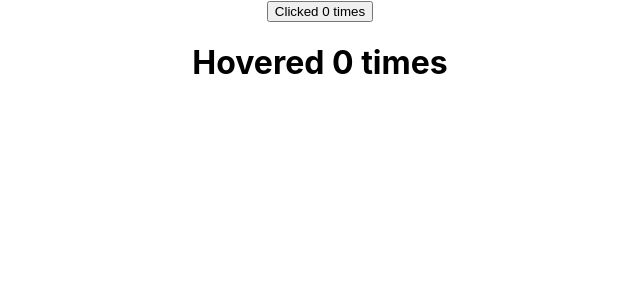
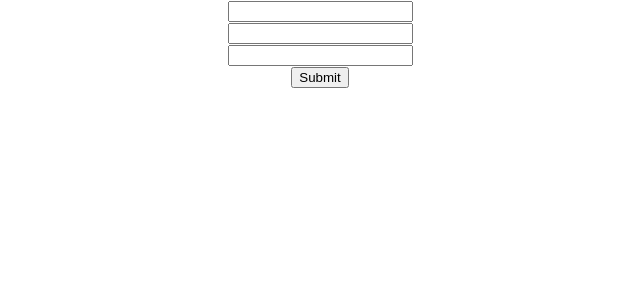
Before and after one commit to akriti0210/Project, a React (Create React App) app in the folder react-app/: page / in a window 1280 px wide. Shown: the top 300 px of the page, without its empty margins (320-960 px from the left). Built offline with nearby package versions, Linux system fonts and the light colour scheme.

Commit message:
context and http

```diff
--- a/react-app/package.json
+++ b/react-app/package.json
@@ -6,6 +6,7 @@
     "@testing-library/jest-dom": "^5.16.1",
     "@testing-library/react": "^12.1.2",
     "@testing-library/user-event": "^13.5.0",
+    "axios": "^0.26.0",
     "react": "^17.0.2",
     "react-dom": "^17.0.2",
     "react-scripts": "5.0.0",
--- a/react-app/src/App.js
+++ b/react-app/src/App.js
@@ -34,6 +34,10 @@ import ClickCounterTwo from './components/ClickCounterTwo';
 import HoverCounterTwo from './components/HoverCounterTwo';
 import User from './components/User';
 import CounterRenderProp from './components/CounterRenderProp';
+import ComponentC from './components/ComponentC';
+import { UserProvider } from './components/userContext';
+import PostList from './httpcomponent/PostList';
+import PostForm from './httpcomponent/PostForm';
 
 // function App() {
 //   return (
@@ -61,6 +65,17 @@ class App extends Component {
     return (
       <div className='App'>
 
+        {/* Post request */}
+        <PostForm />
+
+        {/* Get request */}
+        {/* <PostList /> */}
+
+        {/* <UserProvider value="Akriti">
+          <ComponentC />
+        </UserProvider> */}
+
+
         {/* ClickCounterTwo and HoverCounterTwo are Render Props
         The count state and incrementCount method from CounterRenderProp component are passed as
         props to ClickCounterTwo and HoverCounterTwo component
@@ -81,7 +96,7 @@ class App extends Component {
         /> */}
 
         {/* if render is not used */}
-        <CounterRenderProp>
+        {/* <CounterRenderProp>
           {(count, incrementCount) => (
             <ClickCounterTwo count={count} incrementCount={incrementCount} />
           )}
@@ -90,7 +105,7 @@ class App extends Component {
           {(count, incrementCount) => (
             <HoverCounterTwo count={count} incrementCount={incrementCount} />
           )}
-        </CounterRenderProp>
+        </CounterRenderProp> */}
 
         {/* <ClickCounterTwo />
         <HoverCounterTwo />
--- /dev/null
+++ b/react-app/src/components/ComponentC.js
@@ -0,0 +1,10 @@
+import React, { Component } from 'react'
+import ComponentE from './ComponentE'
+
+export class ComponentC extends Component {
+    render() {
+        return <ComponentE />
+    }
+}
+
+export default ComponentC
--- /dev/null
+++ b/react-app/src/components/ComponentE.js
@@ -0,0 +1,18 @@
+import React, { Component } from 'react'
+import ComponentF from './ComponentF'
+import UserContext from './userContext'
+
+class ComponentE extends Component {
+    static contextType = UserContext
+    render() {
+        return (
+            <div>
+                Component E context {this.context}
+                <ComponentF />
+            </div>
+        )
+    }
+}
+
+// ComponentE.contextType = UserContext
+export default ComponentE
--- /dev/null
+++ b/react-app/src/components/ComponentF.js
@@ -0,0 +1,41 @@
+import React, { Component } from 'react'
+import UserContext, { UserConsumer } from './userContext'
+
+class ComponentF extends Component {
+    render() {
+        return (
+
+            //passing the function as a child to the consumer component
+            //component F consumes the username and simply render it as a part of JSX
+            <UserConsumer>
+                {
+                    //accepting context value as a parameter and
+                    //it can be used within the function body to
+                    //return a react element
+                    (username) => {
+                        return <div>Hello {username}</div>
+                    }
+                }
+            </UserConsumer>
+        )
+    }
+}
+
+export default ComponentF
+
+//Consuming multiple contexts
+
+// function Context() {
+//     return (
+//         <ThemeContext.Consumer>
+//             {(theme) => {
+//                 <UserContext.Consumer>
+//                     {(user) => {
+                            // passing props to a component
+//                         <ProfilePage user={user} theme={theme}/>
+//                     }}
+//                 </UserContext.Consumer>
+//             }}
+//         </ThemeContext.Consumer>
+//     )
+// }
--- /dev/null
+++ b/react-app/src/components/userContext.js
@@ -0,0 +1,11 @@
+import React from "react"
+
+const UserContext = React.createContext()
+// const UserContext = React.createContext('Codevolution')
+
+const UserProvider = UserContext.Provider
+const UserConsumer = UserContext.Consumer
+
+export { UserProvider, UserConsumer }
+
+export default UserContext
--- /dev/null
+++ b/react-app/src/httpcomponent/PostForm.js
@@ -0,0 +1,69 @@
+import axios from 'axios'
+import React, { Component } from 'react'
+
+class PostForm extends Component {
+    constructor(props) {
+        super(props)
+
+        this.state = {
+            userId: '',
+            title: '',
+            body: ''
+        }
+    }
+
+    changeHandler = e => {
+        this.setState({
+            [e.target.name]: e.target.value
+        })
+    }
+
+    submitHandler = e => {
+        e.preventDefault()
+        console.log(this.state)
+        axios.post('https://jsonplaceholder.typicode.com/posts', this.state)
+            .then(response => {
+                console.log(response)
+            })
+            .catch(error => {
+                console.log(error)
+            })
+    }
+
+    render() {
+        const { userId, title, body } = this.state
+        return (
+            <div>
+                <form onSubmit={this.submitHandler}>
+                    <div>
+                        <input
+                            type="text"
+                            name="userId"
+                            value={this.userId}
+                            onChange={this.changeHandler}
+                        />
+                    </div>
+                    <div>
+                        <input
+                            type="text"
+                            name="title"
+                            value={this.title}
+                            onChange={this.changeHandler}
+                        />
+                    </div>
+                    <div>
+                        <input
+                            type="text"
+                            name="body"
+                            value={this.body}
+                            onChange={this.changeHandler}
+                        />
+                    </div>
+                    <button type='Submit'>Submit</button>
+                </form>
+            </div>
+        )
+    }
+}
+
+export default PostForm
--- /dev/null
+++ b/react-app/src/httpcomponent/PostList.js
@@ -0,0 +1,48 @@
+import React, { Component } from 'react'
+import axios from 'axios'
+
+class PostList extends Component {
+    constructor(props) {
+        super(props)
+
+        this.state = {
+            posts: [],
+            errorMessage: ''
+        }
+    }
+
+    componentDidMount() {
+        axios.get('https://jsonplaceholder.typicode.com/posts')
+            .then(response => {
+                console.log(response)
+                this.setState({
+                    posts: response.data
+                })
+            })
+            .catch(error => {
+                console.log(error)
+                this.setState({
+                    errorMessage: 'Error retrieving data'
+                })
+            })
+    }
+
+    render() {
+        const { posts, errorMessage } = this.state
+        return (
+            <div>
+                List of Posts
+                {
+                    posts.length ?
+                        posts.map(post => <div key={post.id}>{post.title}</div>)
+                        : null
+                }
+                {
+                    errorMessage ? <div>{errorMessage}</div> : null
+                }
+            </div>
+        )
+    }
+}
+
+export default PostList
```
Also changed, not shown: 1 other file (tests, documents, lock files or other folders).
